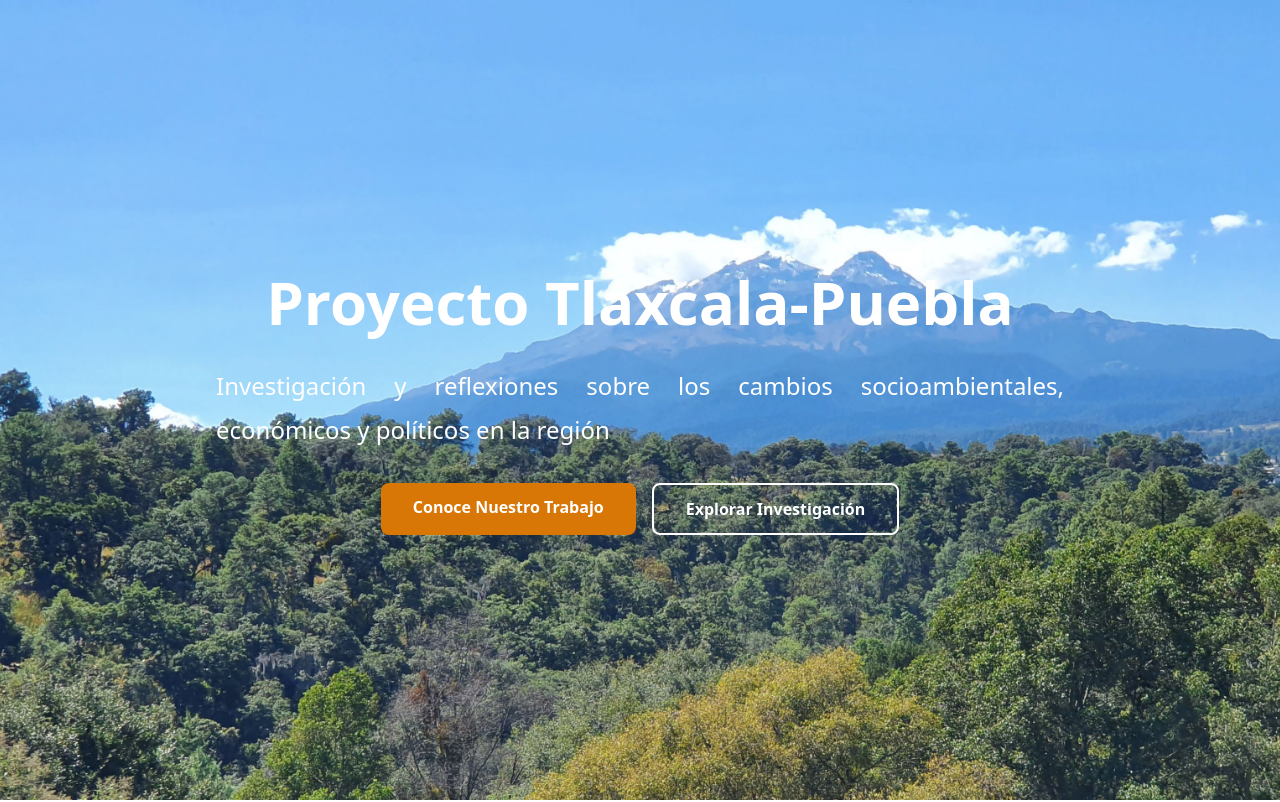
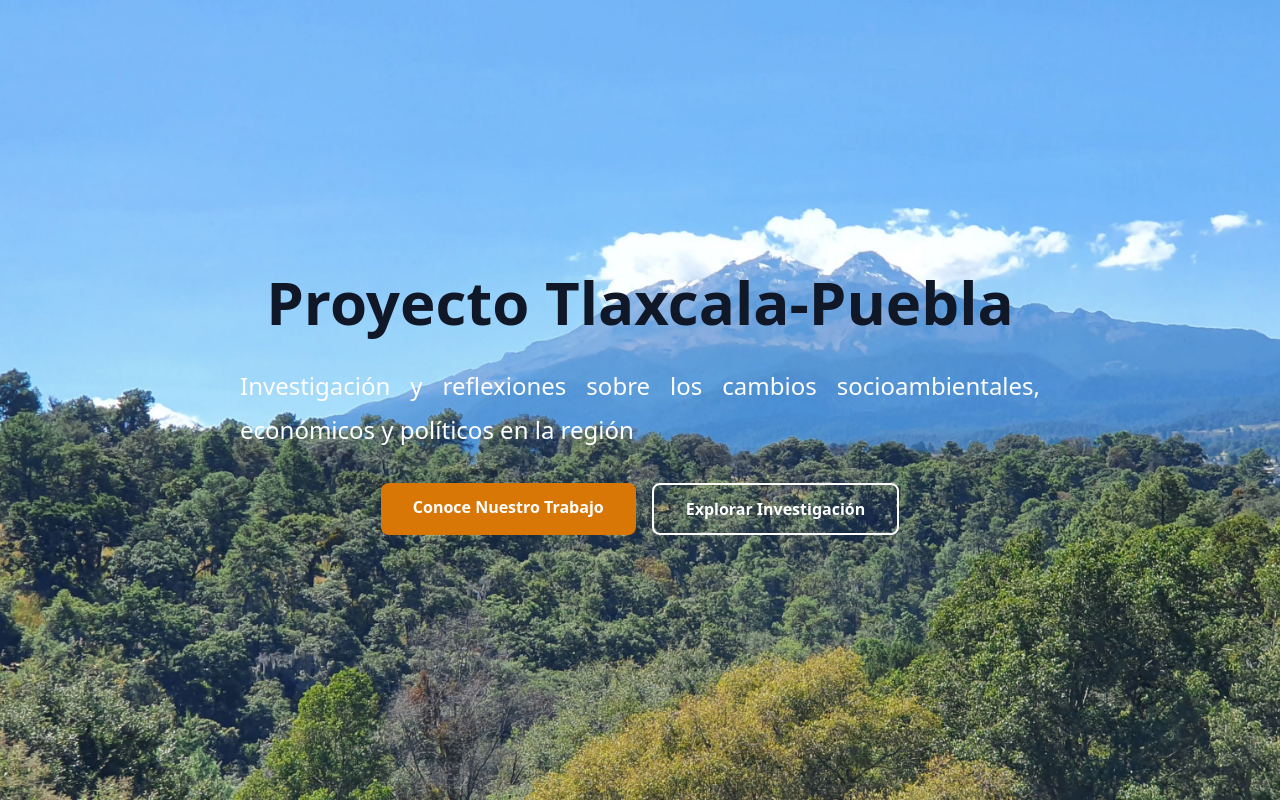
Before and after one commit to proyecto-tlaxcala-puebla/site, a SvelteKit app: page / in a window 1280 px wide. Shown: the top 802 px of the page. Built offline with nearby package versions, Linux system fonts and the light colour scheme.

Commit message:
cambio letra negra título

```diff
--- a/src/routes/+page.svelte
+++ b/src/routes/+page.svelte
@@ -10,9 +10,10 @@
   <!-- Content overlay -->
   <div class="relative z-10 flex items-center justify-center min-h-screen bg-transparent pointer-events-none">
     <div class="text-center text-white px-6 max-w-4xl pointer-events-auto">
-      <h1 class="text-5xl md:text-6xl font-bold mb-6 leading-tight">
-        Proyecto Tlaxcala-Puebla
-      </h1>
+<div class="text-center text-white px-6 max-w-4xl pointer-events-auto">
+  <h1 class="text-5xl md:text-6xl font-bold mb-6 leading-tight text-gray-900">
+    Proyecto Tlaxcala-Puebla
+  </h1>
       <p class="text-xl md:text-2xl mb-8 leading-relaxed academic-text">
         Investigación y reflexiones sobre los cambios socioambientales, económicos y políticos en la región
       </p>
```
